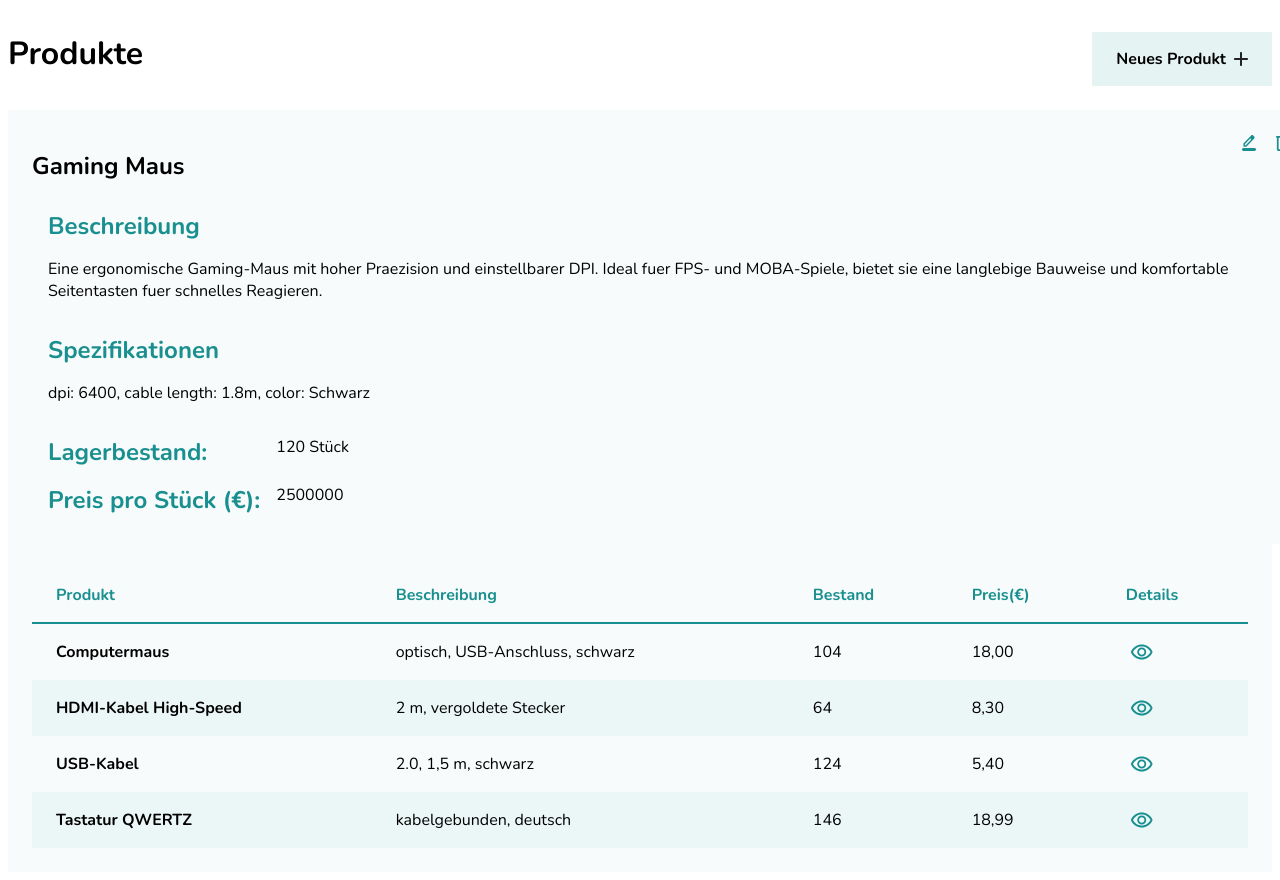
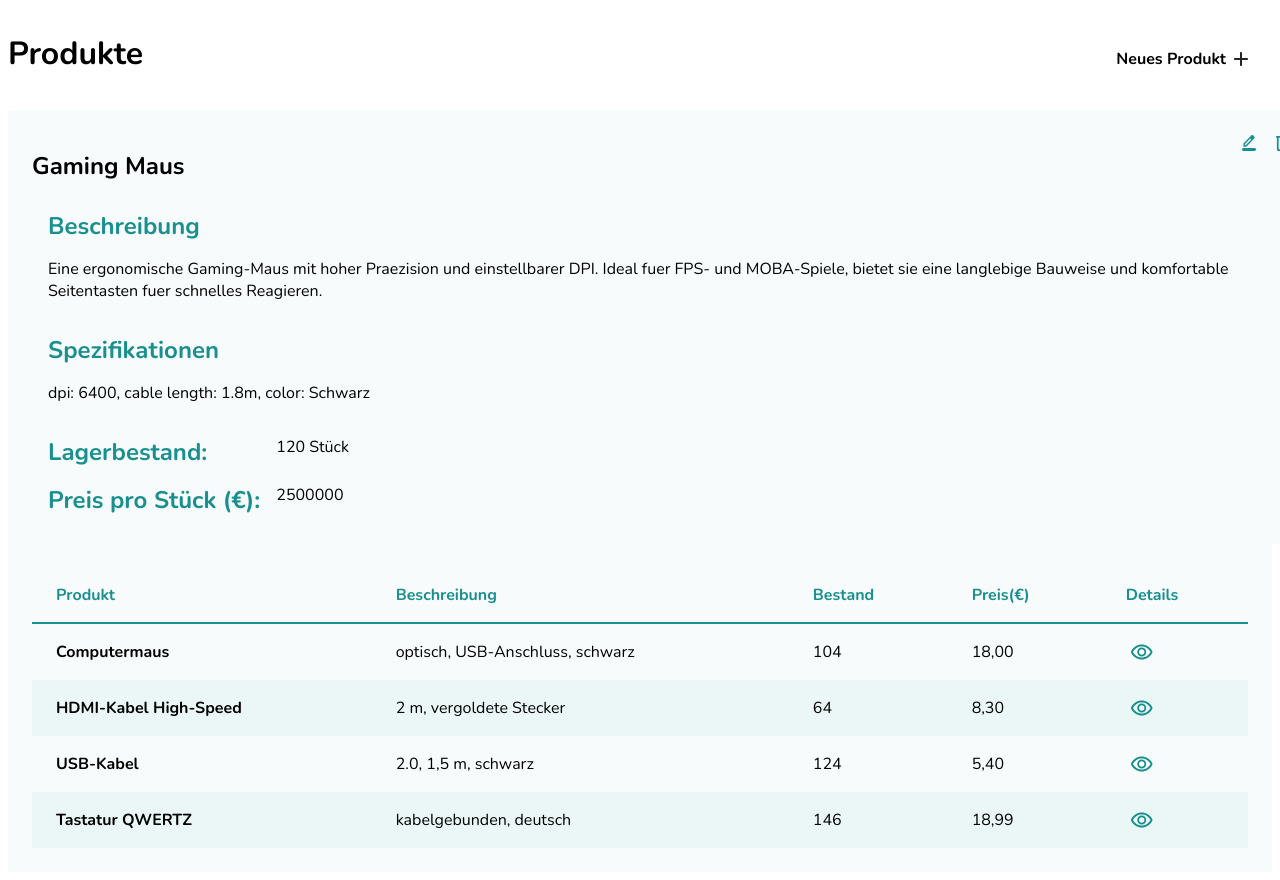
Before and after one commit to AnneManthey/Product-List, an Angular app: page / in a window 1280 px wide. Shown: the top 880 px of the page. Built offline with nearby package versions, Linux system fonts and the light colour scheme.

Commit message:
feat: propertybindings (Header)

```diff
--- a/src/app/layout/header/header.html
+++ b/src/app/layout/header/header.html
@@ -1,19 +1,19 @@
 <header class="main-header">
-<h1 class="main-header__title">Produkte</h1>
-<a class="btn btn--primary">
-<span>Neues Produkt</span>
-<svg xmlns="http://www.w3.org/2000/svg" width="14" height="14" viewBox="0 0 14 14"
-fill="none">
-<path
-d="M6 8H1C0.716667 8 0.479167 7.90417 0.2875 7.7125C0.0958333 7.52083 0 7.28333
+    <h1 class="main-header__title">Produkte</h1>
+    <!-- Class primary wird nur hinzugefügt, wenn path leer ist, wenn es auf detail ist, wird secondary angezeigt -->
+    <a class="btn" [class.btn--primary]="path==''" [class.btn--secondary]="path=='detail'">
+
+        <span>{{btn_text}}</span>
+
+        <svg xmlns="http://www.w3.org/2000/svg" width="14" height="14" viewBox="0 0 14 14" fill="none">
+            <path d="M6 8H1C0.716667 8 0.479167 7.90417 0.2875 7.7125C0.0958333 7.52083 0 7.28333
 0 7C0 6.71667 0.0958333 6.47917 0.2875 6.2875C0.479167 6.09583 0.716667 6 1 6H6V1C6
 0.716667 6.09583 0.479167 6.2875 0.2875C6.47917 0.0958333 6.71667 0 7 0C7.28333 0
 7.52083 0.0958333 7.7125 0.2875C7.90417 0.479167 8 0.716667 8 1V6H13C13.2833 6
 13.5208 6.09583 13.7125 6.2875C13.9042 6.47917 14 6.71667 14 7C14 7.28333 13.9042
 7.52083 13.7125 7.7125C13.5208 7.90417 13.2833 8 13 8H8V13C8 13.2833 7.90417 13.5208
 7.7125 13.7125C7.52083 13.9042 7.28333 14 7 14C6.71667 14 6.47917 13.9042 6.2875
-13.7125C6.09583 13.5208 6 13.2833 6 13V8Z"
-fill="#232323" />
-</svg>
-</a>
+13.7125C6.09583 13.5208 6 13.2833 6 13V8Z" fill="#232323" />
+        </svg>
+    </a>
 </header>
--- a/src/app/layout/header/header.ts
+++ b/src/app/layout/header/header.ts
@@ -7,4 +7,15 @@ import { Component } from '@angular/core';
   templateUrl: './header.html',
   styleUrl: './header.scss',
 })
-export class Header {}
+
+export class Header {
+
+  path = "";
+  btn_text = "Neues Produkt";
+  ngOnInit(){
+    this.path = "detail";
+    if(this.path == ""){
+      this.btn_text = "Zurück zur Liste";
+    }
+  }
+}
```
